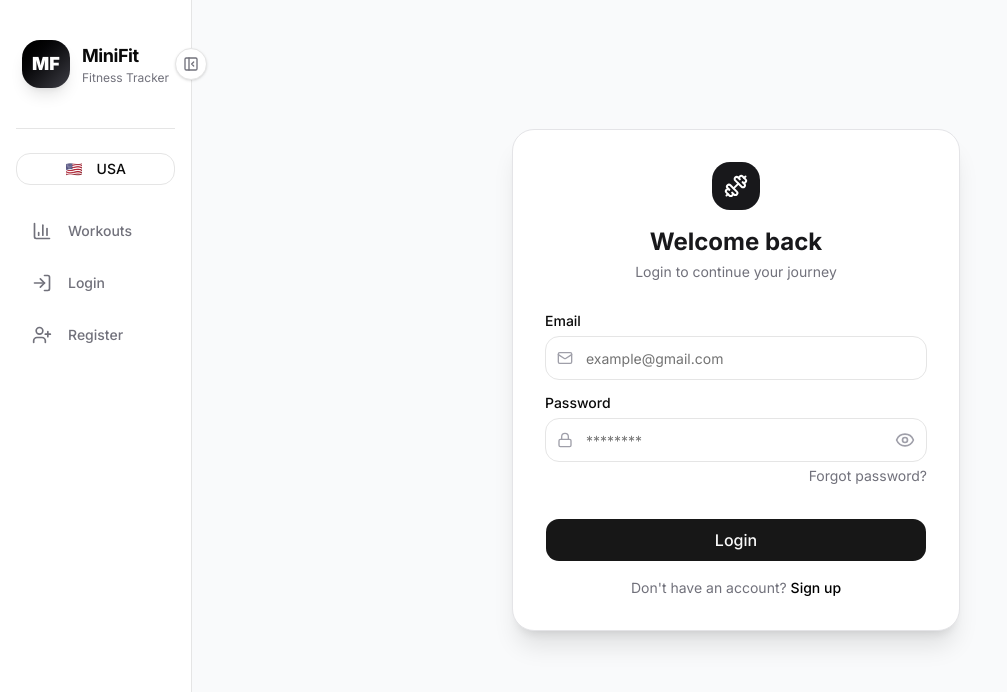
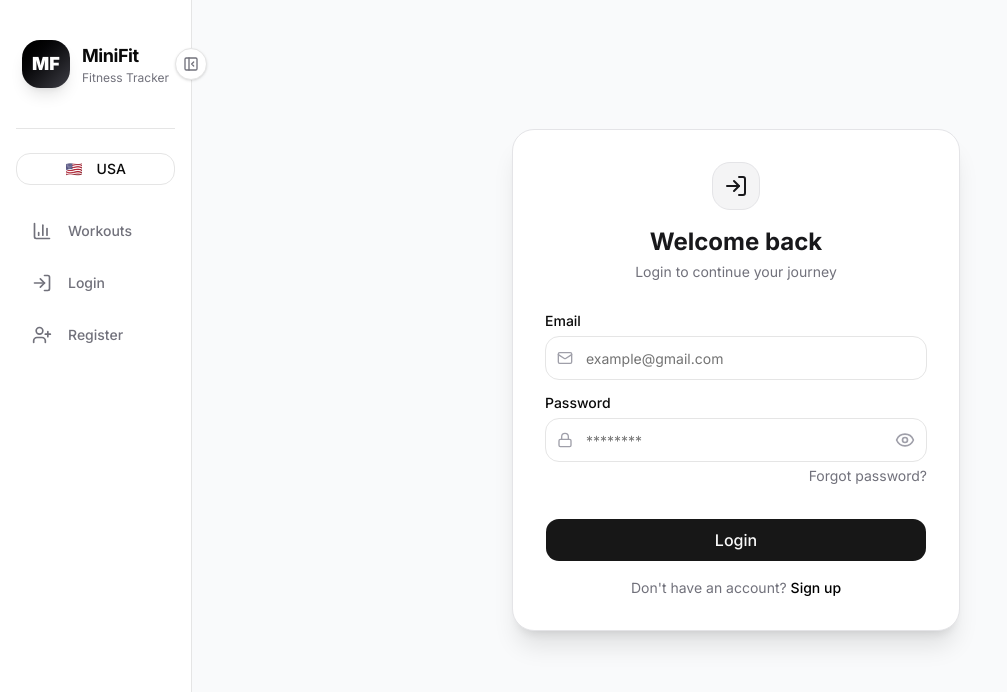
Before and after one commit to vfb-dev/mini-fit, a Next.js app in the folder frontend/: page /login in a window 1280 px wide. Shown: the top 692 px of the page, without its empty margins (0-1007 px from the left). Built offline with nearby package versions, Linux system fonts and the light colour scheme; no server answers.

Commit message:
Register & Login Logos

```diff
--- a/frontend/app/login/page.tsx
+++ b/frontend/app/login/page.tsx
@@ -1,6 +1,6 @@
 "use client";
 
-import { Mail, Lock, Eye, EyeOff, Dumbbell } from "lucide-react";
+import { Mail, Lock, Eye, EyeOff, LogIn } from "lucide-react";
 
 import { useState } from "react";
 
@@ -48,8 +48,8 @@ export default function LoginPage() {
       {/* Card */}
       <div className="w-full md:w-md bg-white rounded-3xl shadow-xl border border-zinc-200 p-8">
         {/* Header */}
-        <div className="mx-auto mb-4 flex size-12 items-center justify-center rounded-2xl bg-zinc-900 text-white">
-          <Dumbbell className="size-6" />
+        <div className="mx-auto mb-4 flex size-12 items-center justify-center rounded-2xl border border-zinc-200 bg-zinc-100 text-zinc-900">
+          <LogIn className="size-6" />
         </div>
         <div className="mb-8 text-center">
           <h1 className="text-2xl font-bold text-zinc-900">Welcome back</h1>
@@ -129,7 +129,10 @@ export default function LoginPage() {
         {/* Footer */}
         <p className="text-sm text-center text-zinc-500 mt-4">
           Don&apos;t have an account?{" "}
-          <Link href="" className="font-medium text-black hover:underline">
+          <Link
+            href="/register"
+            className="font-medium text-black hover:underline"
+          >
             Sign up
           </Link>
         </p>
--- a/frontend/app/register/page.tsx
+++ b/frontend/app/register/page.tsx
@@ -1,7 +1,7 @@
 "use client";
 
 import { zodResolver } from "@hookform/resolvers/zod";
-import { Dumbbell, Eye, EyeOff, Lock, Mail, User } from "lucide-react";
+import { UserPlus, Eye, EyeOff, Lock, Mail, User } from "lucide-react";
 import Link from "next/link";
 import { useRouter } from "next/navigation";
 import { useState } from "react";
@@ -69,8 +69,8 @@ export default function RegisterPage() {
     <div className="min-h-screen flex items-center justify-center px-4 py-10">
       <div className="w-full md:w-md bg-white rounded-3xl shadow-xl border border-zinc-200 p-8">
         <div className="mb-8 text-center">
-          <div className="mx-auto mb-4 flex size-12 items-center justify-center rounded-2xl bg-zinc-900 text-white">
-            <Dumbbell className="size-6" />
+          <div className="mx-auto mb-4 flex size-12 items-center justify-center rounded-2xl border border-zinc-200 bg-zinc-100 text-zinc-900">
+            <UserPlus className="size-6" />
           </div>
 
           <h1 className="text-2xl font-bold text-zinc-900">
```
